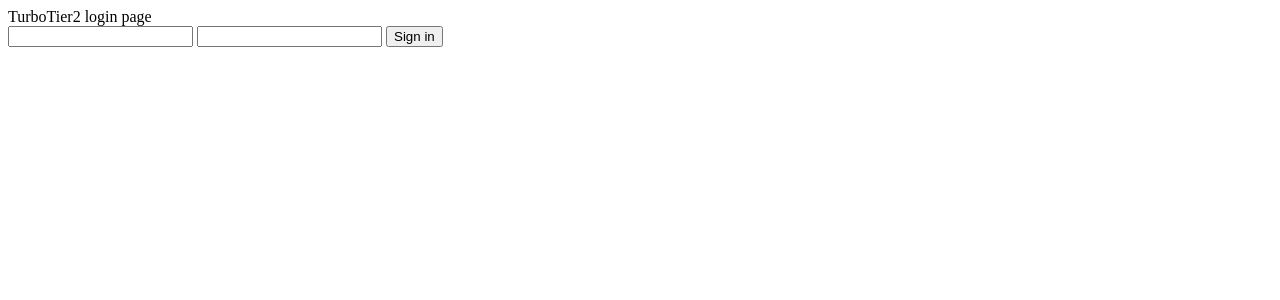
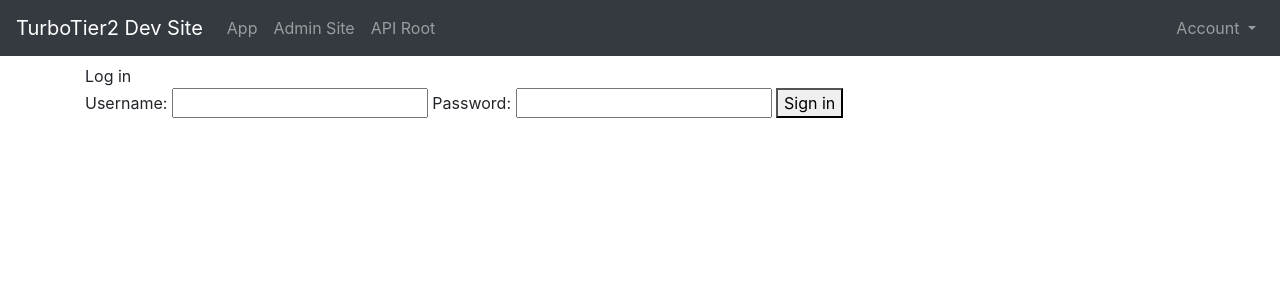
Before and after one commit to PerplexedSphex/paperweight-vue, a Django app: template templates/registration/login.html in a window 1280 px wide. Shown: the top 300 px of the page. Run offline with Django 3.2, Linux system fonts and the light colour scheme; the template is opened without the code that fills it, so the values that code supplies are empty, except form fields; tables that the repository leaves empty hold one stand-in row (values such as "Sample post"); form fields are guessed from the names that the template uses; parts of the project's set-up code (start-up, migrations or seed data) failed here and were passed over; some libraries are stand-ins or nearby versions.

Commit message:
setting up static site

```diff
--- a/_config/settings/dev.py
+++ b/_config/settings/dev.py
@@ -1,6 +1,7 @@
 from .base import *
 
 DEBUG = True
+TESTING = True  # controls whether our static site, custom devtools, and admin site are available
 
 EMAIL_BACKEND = 'django.core.mail.backends.console.EmailBackend'
 
--- a/_config/urls.py
+++ b/_config/urls.py
@@ -16,6 +16,7 @@
 from django.contrib import admin
 from django.urls import path, include
 from django.views.generic import TemplateView
+from django.conf import settings
 from rest_framework.routers import DefaultRouter
 
 from accounts.viewsets import UserViewSet, AccountHolderViewSet
@@ -44,8 +45,12 @@
 
 
 urlpatterns = [
-    path('api/', include(rest_framework_router.urls)),
-    path('admin/', admin.site.urls),
-    path('', include('accounts.urls')),
-    path('', TemplateView.as_view(template_name='home.html'))
+    path('api/', include(rest_framework_router.urls), name='api-root'),
 ]
+
+if settings.TESTING:
+    urlpatterns += [
+        path('admin/', admin.site.urls),
+        path('', include('accounts.urls')),
+        path('dev/', TemplateView.as_view(template_name='dev/dev_base.html'), name='dev-home')
+    ]
--- /dev/null
+++ b/templates/dev/dev_base.html
@@ -0,0 +1,29 @@
+{% extends 'base.html' %}
+
+{% block stylesheets %}
+  <link rel="stylesheet"
+        href="https://stackpath.bootstrapcdn.com/bootstrap/4.1.0/css/bootstrap.min.css"
+        integrity="sha384-9gVQ4dYFwwWSjIDZnLEWnxCjeSWFphJiwGPXr1jddIhOegiu1FwO5qRGvFXOdJZ4"
+        crossorigin="anonymous">
+{% endblock stylesheets %}
+
+{% block javascripts %}
+  <script src="https://code.jquery.com/jquery-3.3.1.slim.min.js"
+          integrity="sha384-q8i/X+965DzO0rT7abK41JStQIAqVgRVzpbzo5smXKp4YfRvH+8abtTE1Pi6jizo"
+          crossorigin="anonymous"></script>
+  <script src="https://cdnjs.cloudflare.com/ajax/libs/popper.js/1.14.0/umd/popper.min.js"
+          integrity="sha384-cs/chFZiN24E4KMATLdqdvsezGxaGsi4hLGOzlXwp5UZB1LY//20VyM2taTB4QvJ"
+          crossorigin="anonymous"></script>
+  <script src="https://stackpath.bootstrapcdn.com/bootstrap/4.1.0/js/bootstrap.min.js"
+          integrity="sha384-uefMccjFJAIv6A+rW+L4AHf99KvxDjWSu1z9VI8SKNVmz4sk7buKt/6v9KI65qnm"
+          crossorigin="anonymous"></script>
+{% endblock javascripts %}
+
+{% block content %}
+  {% include 'dev/navbar.html' %}
+  <div class="container mt-2">
+    {% block dev_content %}
+      Welcome to the TurboTier2 Dev Site.
+    {% endblock dev_content %}
+  </div>
+{% endblock content %}
--- /dev/null
+++ b/templates/dev/navbar.html
@@ -0,0 +1,44 @@
+<nav class="navbar navbar-expand-lg navbar-dark bg-dark">
+  <a class="navbar-brand" href="{% url 'dev-home' %}">TurboTier2 Dev Site</a>
+  <button class="navbar-toggler" type="button" data-toggle="collapse" data-target="#navbarSupportedContent"
+          aria-controls="navbarSupportedContent" aria-expanded="false" aria-label="Toggle navigation">
+    <span class="navbar-toggler-icon"></span>
+  </button>
+
+  <div class="collapse navbar-collapse" id="navbarSupportedContent">
+    <ul class="navbar-nav mr-auto">
+      <li class="nav-item">
+        {# todo - replace this once SPA is integrated #}
+        <a class="nav-link" href="/">App</a>
+      </li>
+      <li class="nav-item">
+        {# name of admin site root is somewhat obfuscated in django core code #}
+        <a class="nav-link" href="/admin/">Admin Site</a>
+      </li>
+      <li class="nav-item">
+        <a class="nav-link" href="{% url 'api-root' %}">API Root</a>
+      </li>
+    </ul>
+    <ul class="navbar-nav">
+      <li class="nav-item dropdown">
+        <a class="nav-link dropdown-toggle" href="#" id="accountDropdown" role="button" data-toggle="dropdown"
+           aria-haspopup="true" aria-expanded="false">
+          Account
+        </a>
+        <div class="dropdown-menu dropdown-menu-right" aria-labelledby="accountDropdown">
+          {% if user.is_authenticated %}
+            <span class="dropdown-item-text text-muted">
+            Logged in as <strong>{{ user.email }}</strong>
+          </span>
+            <div class="dropdown-divider"></div>
+            <a class="dropdown-item" href="{% url 'password_change' %}">Change password</a>
+            <a class="dropdown-item" href="{% url 'logout' %}">Log out</a>
+          {% else %}
+            <a class="dropdown-item" href="{% url 'login' %}">Log in</a>
+            <a class="dropdown-item" href="{% url 'signup' %}">Sign up</a>
+          {% endif %}
+        </div>
+      </li>
+    </ul>
+  </div>
+</nav>
--- a/templates/registration/logged_out.html
+++ b/templates/registration/logged_out.html
@@ -1,5 +1,5 @@
-{% extends 'base.html' %}
+{% extends 'dev/dev_base.html' %}
 
-{% block content %}
+{% block dev_content %}
   You have been successfully logged out.
-{% endblock content %}
+{% endblock dev_content %}
--- a/templates/registration/login.html
+++ b/templates/registration/login.html
@@ -1,13 +1,13 @@
-{% extends 'base.html' %}
+{% extends 'dev/dev_base.html' %}
 
-{% block content %}
-  TurboTier2 login page
+{% block dev_content %}
+  Log in
 
   <form method="post" action="{% url 'login' %}">
     {% csrf_token %}
-    {{ form.username }}
-    {{ form.password }}
+    Username: {{ form.username }}
+    Password: {{ form.password }}
     <button type="submit">Sign in</button>
     <input type="hidden" name="next" value="{{ next }}" />
   </form>
-{% endblock content %}
+{% endblock dev_content %}
--- a/templates/registration/password_change_done.html
+++ b/templates/registration/password_change_done.html
@@ -1,6 +1,6 @@
-{% extends 'base.html' %}
+{% extends 'dev/dev_base.html' %}
 
-{% block content %}
+{% block dev_content %}
 <p>Your password has been changed.</p>
 
-{% endblock content %}
+{% endblock dev_content %}
--- a/templates/registration/password_reset_confirm.html
+++ b/templates/registration/password_reset_confirm.html
@@ -1,6 +1,6 @@
-{% extends 'base.html' %}
+{% extends 'dev/dev_base.html' %}
 
-{% block content %}
+{% block dev_content %}
   {% if validlink %}
 
     <form method="post" action="" id="password_reset_form">
@@ -22,4 +22,4 @@
     </p>
 
   {% endif %}
-{% endblock content %}
+{% endblock dev_content %}
```
Also changed, not shown: _config/settings/test.py (added, +8 -0 lines), templates/home.html (deleted, +0 -11 lines), templates/registration/password_change_form.html (+4 -4 lines), templates/registration/password_reset_complete.html (+4 -4 lines), templates/registration/password_reset_done.html (+3 -5 lines), templates/registration/password_reset_form.html (+3 -6 lines), templates/registration/signup.html (+4 -4 lines).
